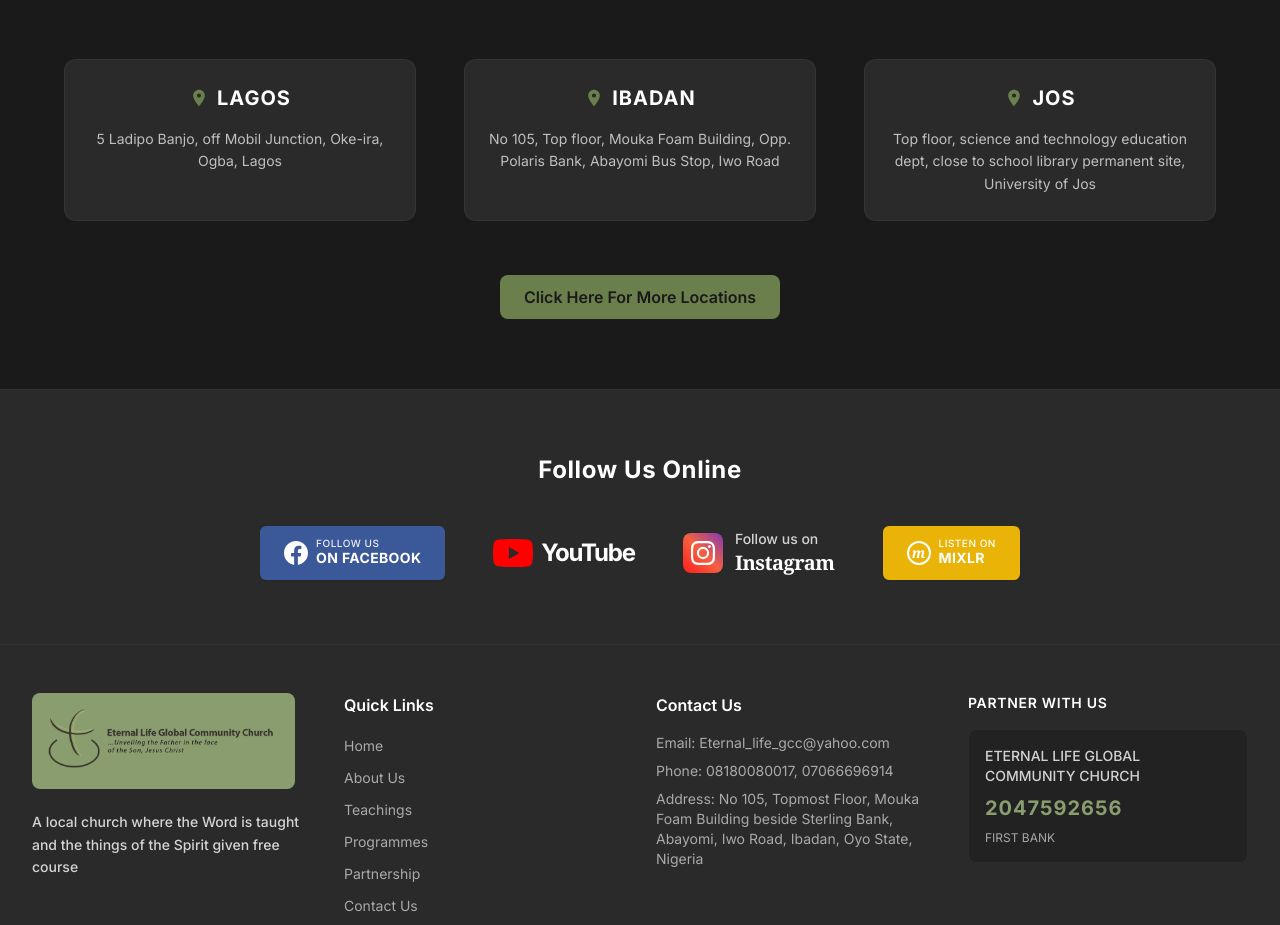
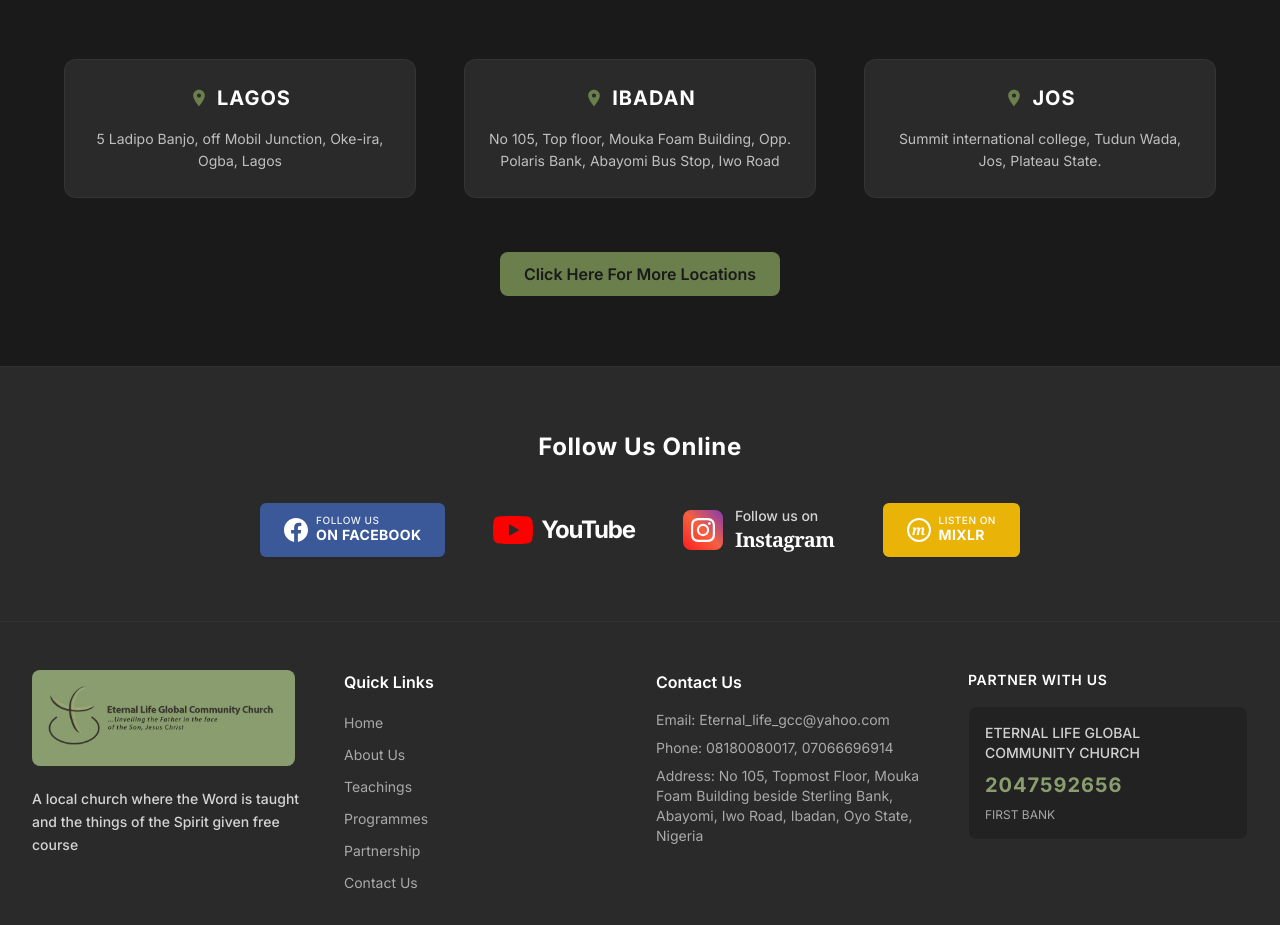
Before and after one commit to TriumphantSam/elgcc-website, a Next.js app: page / in a window 1280 px wide. Shown: the part 4060-4985 px from the top of the page. Built offline with nearby package versions, Linux system fonts and the light colour scheme.

Commit message:
fix: update the Jos location address and service schedule across the app

```diff
--- a/app/locations/page.tsx
+++ b/app/locations/page.tsx
@@ -29,10 +29,10 @@ const locations = [
     {
         city: 'JOS (PLATEAU)',
         subtitle: 'NEW CREATION FAMILY CHURCH',
-        address: 'Top floor, science and technology education department, close to the school library permanent site, University of Jos, Plateau State.',
+        address: 'Summit international college, Tudun Wada, Jos, Plateau State.',
         phones: '08035777652, 09121284061, 08163008217',
         leader: 'Brother Enoch on 08035777652, 09121284061, 08163008217',
-        meetingTimes: 'Every Sunday: 9am to 12noon\nEvery Thursdays: 4:30pm to 5:30pm.'
+        meetingTimes: 'Sundays: 9am and 5pm\nThursdays: 4pm'
     },
     {
         city: 'EDE',
--- a/components/home/Locations.tsx
+++ b/components/home/Locations.tsx
@@ -54,7 +54,7 @@ export default function Locations() {
                             <h3 className="text-xl font-bold uppercase tracking-wider text-white">JOS</h3>
                         </div>
                         <p className="text-white/70 text-sm max-w-sm mx-auto leading-relaxed">
-                            Top floor, science and technology education dept, close to school library permanent site, University of Jos
+                            Summit international college, Tudun Wada, Jos, Plateau State.
                         </p>
                     </div>
                 </div>
--- a/components/locations/LocationMap.tsx
+++ b/components/locations/LocationMap.tsx
@@ -41,7 +41,7 @@ const EDE_COORDS: [number, number] = [7.7303, 4.4375]; // Polytechnic Ede
 const markers = [
     { name: 'IBADAN (Headquarters)', coords: IBADAN_COORDS, address: 'No 105, Top floor, Mouka Foam Building, Opp. Polaris Bank, Abayomi Bus Stop, Iwo Road' },
     { name: 'LAGOS', coords: LAGOS_COORDS, address: '5 Ladipo Banjo, off Mobil Junction, Oke-ira, Ogba' },
-    { name: 'JOS (Plateau)', coords: JOS_COORDS, address: 'Close to School Library, University of Jos' },
+    { name: 'JOS (Plateau)', coords: JOS_COORDS, address: 'Summit international college, Tudun Wada, Jos, Plateau State.' },
     { name: 'ILE-IFE', coords: IFE_COORDS, address: 'Total Tutorial Academy, OAU Campus' },
     { name: 'EDE', coords: EDE_COORDS, address: 'The Pavilion, Sports Complex, Polytechnic Ede' },
 ];
```
